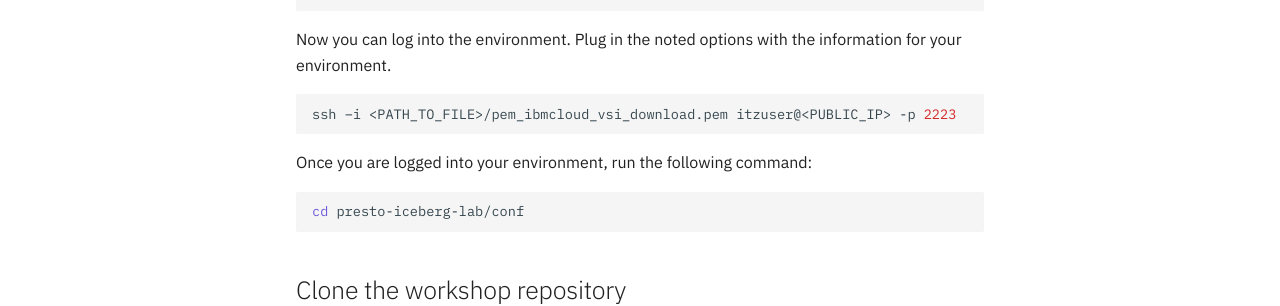
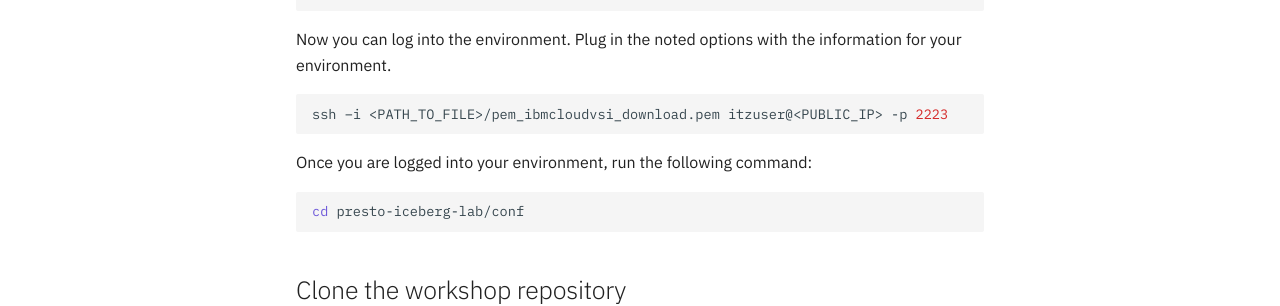
Before and after one commit to IBM/presto-iceberg-lab, an MkDocs documentation site: the page built from docs/prerequisite/README.md, in a window 1280 px wide and 1231 px high. Shown: the part 626-932 px from the top of the window. Built offline with MkDocs 1.6.1 and Material for MkDocs 9.7.7, drawn with Linux system fonts in a browser that asks for light colours; comment, search, counter and statistics services are not loaded.

Commit message:
Fix typo
Signed-off-by: kiersten-stokes <kierstenstokes@gmail.com>

````diff
--- a/docs/prerequisite/README.md
+++ b/docs/prerequisite/README.md
@@ -17,7 +17,7 @@ chmod 600 <PATH_TO_FILE>/pem_ibmcloudvsi_download.pem
 Now you can log into the environment. Plug in the noted options with the information for your environment.
 
 ```bash
-ssh –i <PATH_TO_FILE>/pem_ibmcloud_vsi_download.pem itzuser@<PUBLIC_IP> -p 2223
+ssh –i <PATH_TO_FILE>/pem_ibmcloudvsi_download.pem itzuser@<PUBLIC_IP> -p 2223
 ```
 
 Once you are logged into your environment, run the following command:
````
